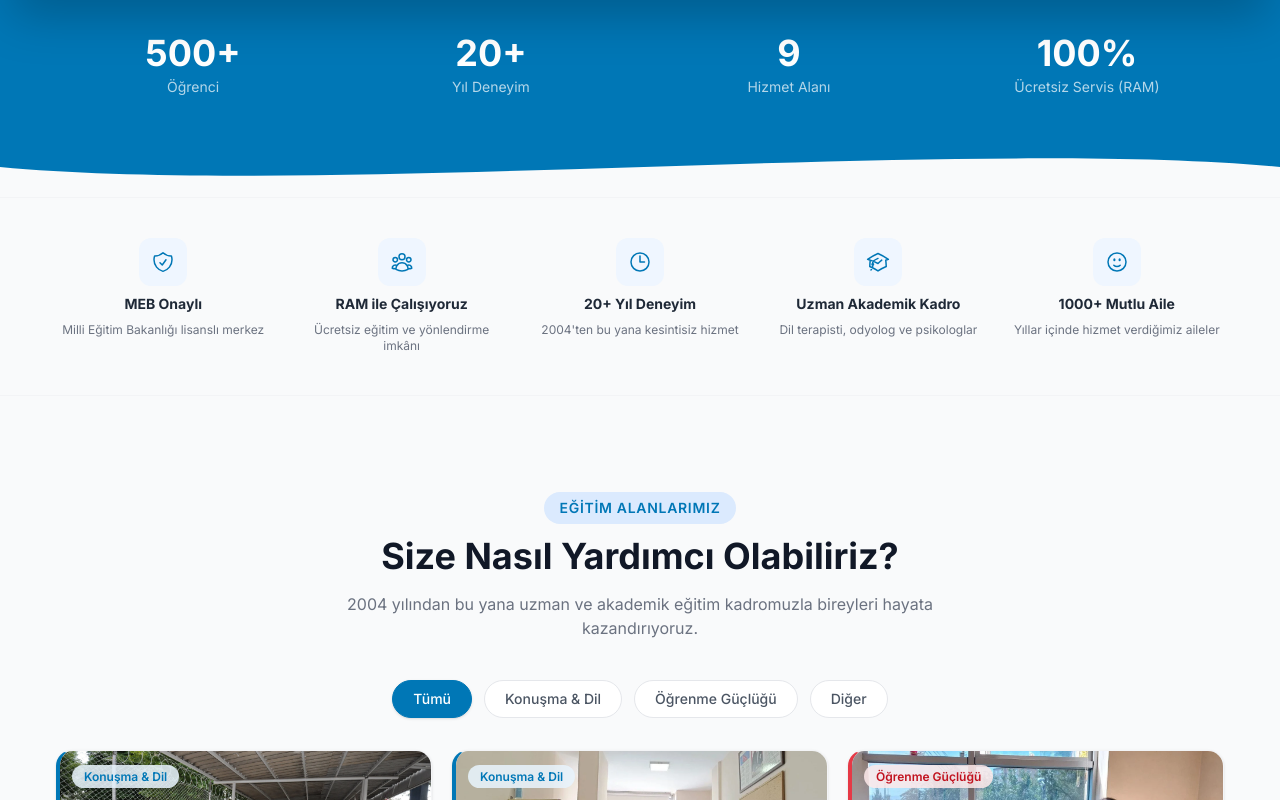
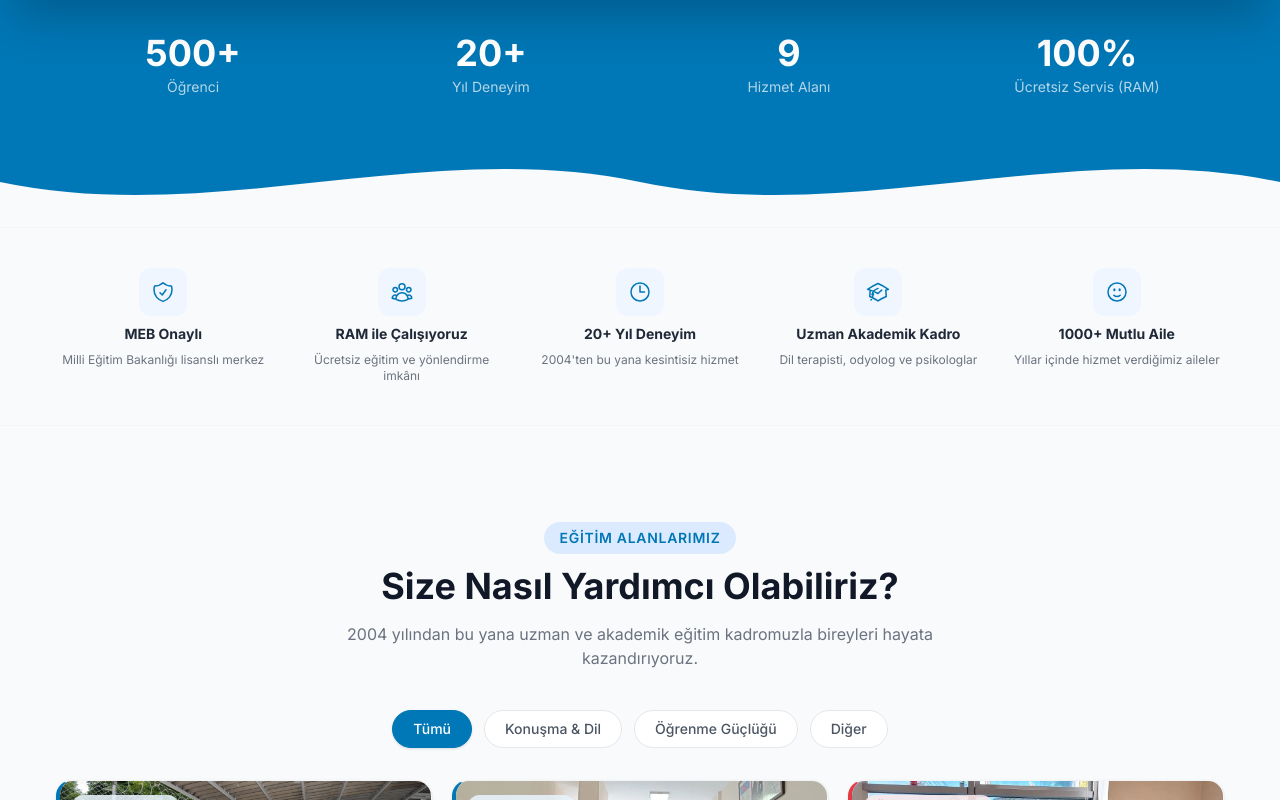
Before and after one commit to dcoban2022/baskent-next-web, a Next.js app: page / in a window 1280 px wide. Shown: the part 800-1600 px from the top of the page. Built offline with nearby package versions, Linux system fonts and the light colour scheme.

Commit message:
Dalga ayraçları daha belirgin hale getirildi (90px, çift dalga)
Co-Authored-By: Claude Sonnet 4.6 <noreply@anthropic.com>
Claude-Session: https://claude.ai/code/session_01KWZEEMgjHAGgGJUWhDEUGU

```diff
--- a/src/components/WaveDivider/index.tsx
+++ b/src/components/WaveDivider/index.tsx
@@ -3,11 +3,11 @@ export default function WaveDivider({ from, to }: { from: string; to: string })
     <div style={{ backgroundColor: from, lineHeight: 0, display: "block" }}>
       <svg
         xmlns="http://www.w3.org/2000/svg"
-        viewBox="0 0 1440 60"
+        viewBox="0 0 1440 90"
         preserveAspectRatio="none"
-        style={{ display: "block", width: "100%", height: "60px" }}
+        style={{ display: "block", width: "100%", height: "90px" }}
       >
-        <path d="M0,30 C360,60 1080,0 1440,30 L1440,60 L0,60 Z" fill={to} />
+        <path d="M0,45 C240,90 480,0 720,45 C960,90 1200,0 1440,45 L1440,90 L0,90 Z" fill={to} />
       </svg>
     </div>
   );
```
